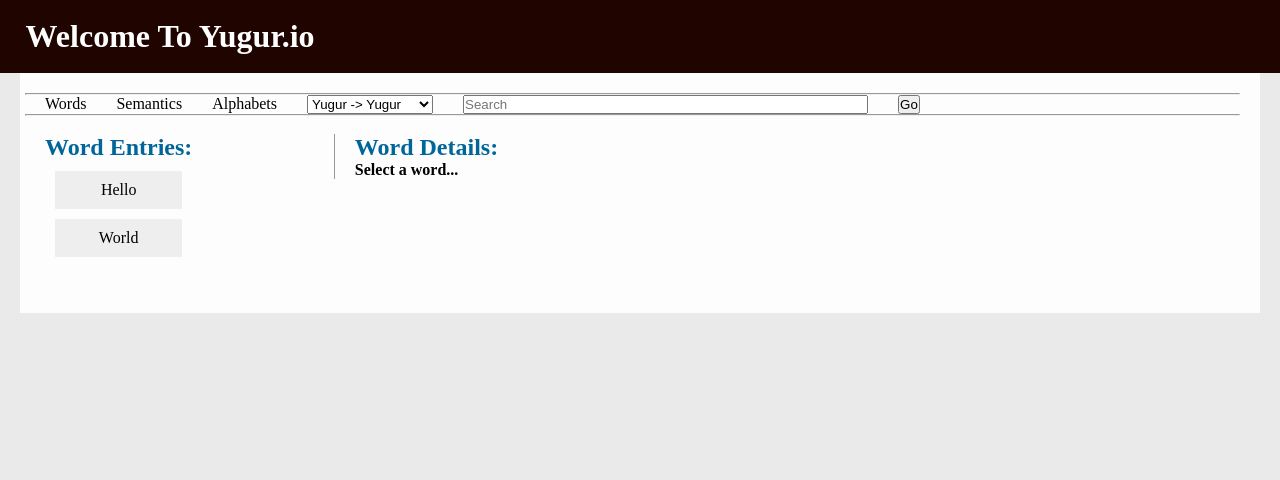
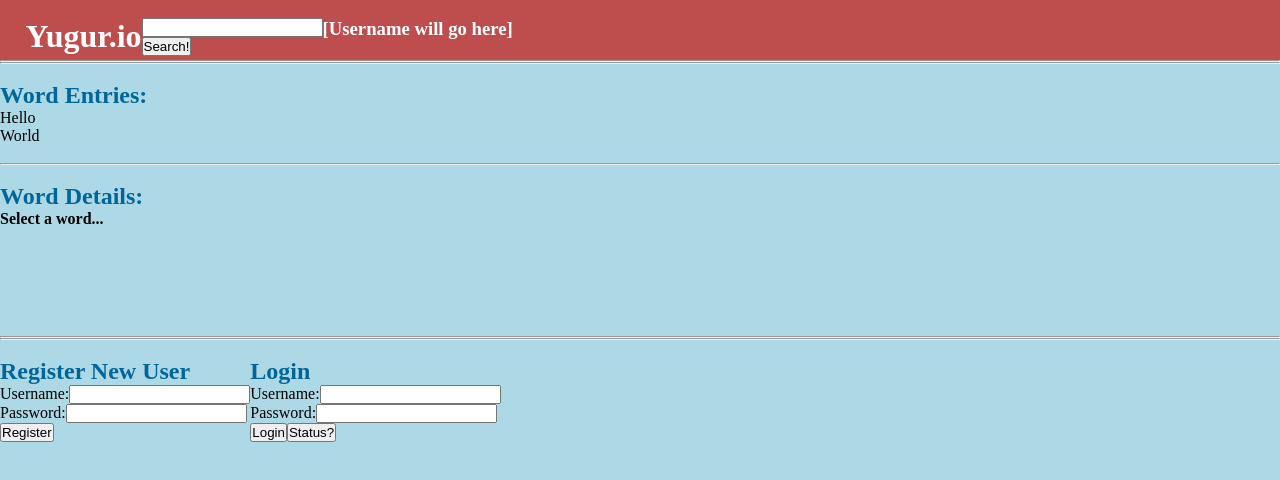
Before and after one commit to yugur/yugurWebApp, a React app: page / in a window 1280 px wide. Built offline with nearby package versions, Linux system fonts and the light colour scheme.

Commit message:
Fix register/login requests

```diff
--- a/dev/css/main.scss
+++ b/dev/css/main.scss
@@ -1,11 +1,5 @@
-$bckgrd: #eaeaea;
 $primary: #006699;
-$banner: #200400;
 
-$entry-hover: #ee4321;
-$bg-img: url('placeholder.png');
-
-/*Styling for general*/
 * {
 	margin: 0;
 	padding: 0;
@@ -16,95 +10,56 @@ html, body {
 }
 
 header {
-	background-color: $banner;
+	background-color: #be4e4e;
 	color: white;
 	padding-left: 2%;
-	//float: left;
-	//position: fixed;
+	height: 7.5vh
 }
 
 body {
-	background: $bckgrd;
-	//background: $bg-img no-repeat;
-	background-size: auto;
+	background-color: lightblue;
 }
 
 h2 {
 	color: $primary;
 }
 
-#top-padding {
-	background-color: lightblue;
-}
-
-
-
-li {
-	background: #EEEEEE;
-	margin: 10px;
-	display: block;
-	padding: 10px;
-	//max-width: 8%;
-	text-align: center;
-	//color: $primary;
-	//float: right;
-}
-
-
-/*Styling for sections*/
 .app {
 	height: 100%;
 }
 
 .mainView {
-	background-color: rgba(255,255,255,0.9);
-	//height: 100%;
-	padding: 20px;
-	padding-left: 5px;
-	//min-width: inherit;
-	margin-left: 20px;
-	margin-right: 20px;
-	min-height: 200px;
+	background-color: lightblue;
+	height: 100%;
 }
 
-
-
-.wordList li {
-	//color: black;
-	//float: right;
+.wordList {
+	color: gray;
 }
 
-.selections {
-	padding-left: 20px;
-	float: left;
-	margin-right: 20px;
-	padding-right: 10%;
-	max-width: 400px;
-	//min-width: 300px;
+#top-padding {
+	background-color: lightblue;
 }
 
-.results {
+span {
 	float: left;
-	border-left: 1px solid #999999;
-	margin-left: 0px;
-	padding-left: 20px;
 }
 
-/*Styling for specifics*/
-#entry:hover {
-	background: $entry-hover;
-	//text-align: right;
+searchBar {
+	margin-left: 10vw;
+	vertical-align: center;
 }
 
-#entry:active, #entry:visited {
-	background: #000000;
+headerLogo {
+	margin-right: 10vw
 }
 
+username {
+	text-align: right;
+	margin-left: 5vw;
+}
 
-#search li {
-	//float: left;
-	padding-left: 20px;
-	background-color: inherit;
-	display: inline;
-	margin: 0px;
+authSection {
+	float: right;
+	padding: 10%;
 }
--- a/dev/js/components/App.js
+++ b/dev/js/components/App.js
@@ -1,48 +1,62 @@
 import React from 'react';
 import WordList from '../containers/word-list';
-import WordDetail from '../containers/word-detail'
-import SearchBar from '../containers/search-bar.js'
-import ActionMenu from '../containers/action-menu.js'
-{/*import MyImage from '../../images/placeholder.png';*/}
-{/*import Img from '../../images/placeholder.png'*/}
-
+import WordDetail from '../containers/word-detail';
+import SearchBar from '../containers/search-bar';
+import RegistrationForm from '../containers/registration-form';
+import LoginForm from '../containers/login-form';
 require('../../css/main.scss');
 
 const App = () => (
     <div className={'app'}>
-
-      {/*Banner*/}
       <header>
         <br/>
-         <h1>Welcome To Yugur.io</h1>
+        <div>
+          <span>
+           <h1 className={'headerLogo'}>Yugur.io</h1>
+          </span>
+
+          <span>
+            <SearchBar className={'searchBar'}></SearchBar>
+          </span>
+
+          <span>
+            <h3 className={'username'}>[Username will go here]</h3>
+          </span>
+
+        </div>
         <br/>
       </header>
-
-      {/*Main content*/}
       <section className={'mainView'}>
         <hr/>
-
-        <SearchBar></SearchBar>
         <hr/>
+        <div>
+          <br/>
+          <h2 className={'heading'}>Word Entries:</h2>
+          <WordList className={'wordEntry'}></WordList>
+          <br/>
+          <hr/>
+          <br/>
+          <h2>Word Details:</h2>
+          <WordDetail></WordDetail>
+          <br/>
+        </div>
         <br/>
-
-        <div className={'selections'}>
-        <h2 className={'heading'}>Word Entries:</h2>
-        <WordList className={'wordEntry'}></WordList>
-        </div>
-
-
-        <div className={'results'}>
-        <h2>Word Details:</h2>
-        <WordDetail></WordDetail>
-        </div>
-
-        <div className={'action-block'}>
-        <ActionMenu></ActionMenu>
-        </div>
+        <br/>
+        <br/>
+        <br/>
+        <br/>
+        <hr/>
+        <hr/>
 
         <br/>
-
+        <div>
+          <span className={'authSection'}>
+            <RegistrationForm></RegistrationForm>
+          </span>
+          <span className={'authSection'}>
+            <LoginForm></LoginForm>
+          </span>
+        </div>
       </section>
     </div>
 );
--- a/dev/js/constants.js
+++ b/dev/js/constants.js
@@ -1,5 +1,5 @@
 //Base URL for the hosted API
-export const BASE_API_URL = 'http://139.59.118.165:8080'
+export const BASE_API_URL = 'http://128.199.202.74:8080'
 
 //API Endpoints
 export const REGISTER_ENDPOINT = '/register'
--- a/dev/js/containers/login-form.js
+++ b/dev/js/containers/login-form.js
@@ -11,14 +11,28 @@ class LoginForm extends Component {
 		console.log('Username: '+document.getElementById('username').value)
 		console.log('Password: '+document.getElementById('password').value)
 
-		let url = 'http://139.59.118.165:8080/login'
-		let params = 'username='+uname+'&password='+pass
+		let url = 'http://128.199.202.74:8080/login'
+		//let params = 'username='+uname+'&password='+pass
 		let xhttp = new XMLHttpRequest();
 		xhttp.onreadystatechange = function() {
 			console.log('ready state changed')
 		}
 		xhttp.open('POST', url, true)
-		xhttp.send(params);
+		xhttp.withCredentials = true
+		xhttp.setRequestHeader('username', uname)
+		xhttp.setRequestHeader('password', pass)
+		console.log(xhttp)
+		xhttp.send();
+	}
+
+	getStatus() {
+		let url = 'http://128.199.202.74:8080/status'
+		let xhttp = new XMLHttpRequest();
+		xhttp.onreadystatechange = function() {
+			console.log('ready state changed')
+		}
+		xhttp.open('GET', url, true)
+		xhttp.send();
 	}
 
   render() {
@@ -36,6 +50,9 @@ class LoginForm extends Component {
 				  <button onClick={this.register}>
 	  				Login
 					</button>
+					<button onClick={this.getStatus}>
+	  				Status?
+					</button>
 				</span>
       );
   }
--- a/dev/js/containers/registration-form.js
+++ b/dev/js/containers/registration-form.js
@@ -8,17 +8,23 @@ class RegistrationForm extends Component {
 		console.log('Registering...')
 		let uname = document.getElementById('username').value
 		let pass = document.getElementById('password').value
-		console.log('Username: '+document.getElementById('username').value)
-		console.log('Password: '+document.getElementById('password').value)
+		console.log(uname)
+		console.log(pass)
 
-		let url = 'http://139.59.118.165:8080/register'
-		let params = 'username='+uname+'&password='+pass
+		let url = 'http://128.199.202.74:8080/register'
+		//let params = 'username='+uname+'&password='+pass
 		let xhttp = new XMLHttpRequest();
+
+
 		xhttp.onreadystatechange = function() {
 			console.log('ready state changed')
 		}
 		xhttp.open('POST', url, true)
-		xhttp.send(params);
+		xhttp.withCredentials = true
+		xhttp.setRequestHeader('username', uname)
+		xhttp.setRequestHeader('password', pass)
+		console.log(xhttp)
+		xhttp.send();
 	}
 
   render() {
--- a/dev/js/containers/search-bar.js
+++ b/dev/js/containers/search-bar.js
@@ -1,48 +1,43 @@
-import React, {Component} from 'react';
+import React, {Component, Button} from 'react';
 import {bindActionCreators} from 'redux';
 import {connect} from 'react-redux';
-import {selectWordEntry} from '../actions/selectWordEntry'
+import {searchDictionary} from '../actions/searchDictionary'
 
 class SearchBar extends Component {
 
+  createListItems() {
+    return(
+      <form>
+        <input type='text'/>
+      </form>
+    );
+  }
+
+  triggerSearch() {
+    console.log('YAY')
+    if(document.getElementById('searchField')) {
+      console.log('ggggg')
+      this.props.searchDictionary(document.getElementById('searchField').value)
+    }
+    return;
+  }
+
   render() {
-    return (
-      <div id="search">
+      let mySearchTrigger = this.triggerSearch.bind(this);
 
-
-        <form enctypr="text/plain">
-          <ul>
-            <li>Words</li>
-            <li>Semantics</li>
-            <li>Alphabets</li>
-            <li>
-            <select name="languages">
-              <option value="yugur">Yugur -> Yugur</option>
-              <option value="english">English -> Yugur</option>
-              <option value="chienese">Chinese -> Yugur</option>
-            </select>
-
-            </li>
-            <li>
-              <input type="text" name="search_word" placeholder="Search" size="48" maxlength="200">
-              </input>
-            </li>
-           <li><button type="button">Go</button></li>
-         </ul>
-        </form>
-
-      </div>
-    )
+      return (
+        <span>
+          <form>
+            <input type='text' id='searchField'/>
+          </form>
+          <button onClick={mySearchTrigger}>Search!</button>
+        </span>
+      )
   }
 }
 
-{/*function mapDispatchToProps(dispatch) {
-  return bindActionCreators(null, dispatch)
+function mapDispatchToProps(dispatch) {
+  return bindActionCreators({searchDictionary: searchDictionary}, dispatch)
 }
-function mapStateToProps(state) {
-  return {
-    wordEntries: state.wordEntries
-  };
-}*/}
 
-export default SearchBar;
+export default connect(null, mapDispatchToProps)(SearchBar);
```
